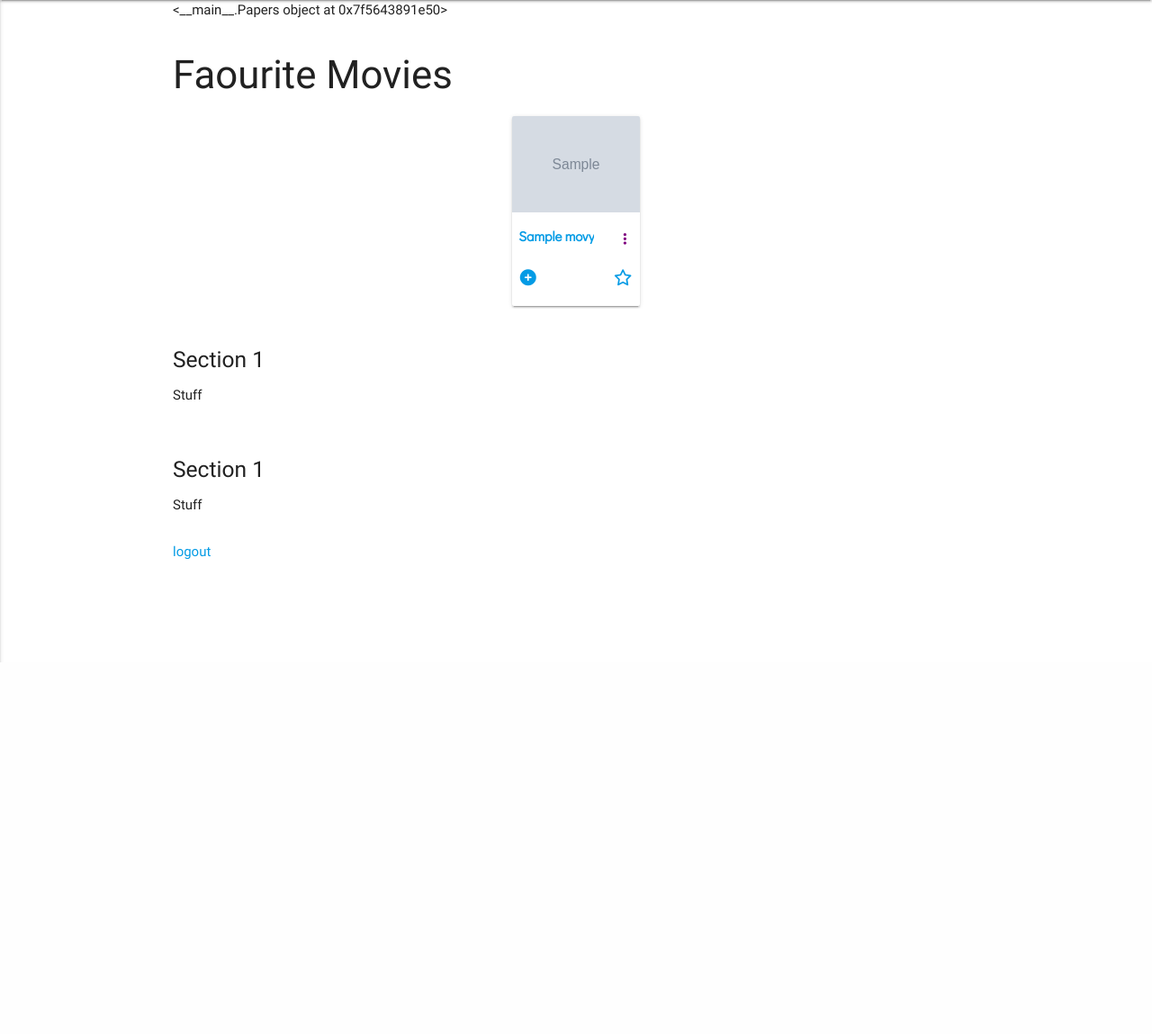
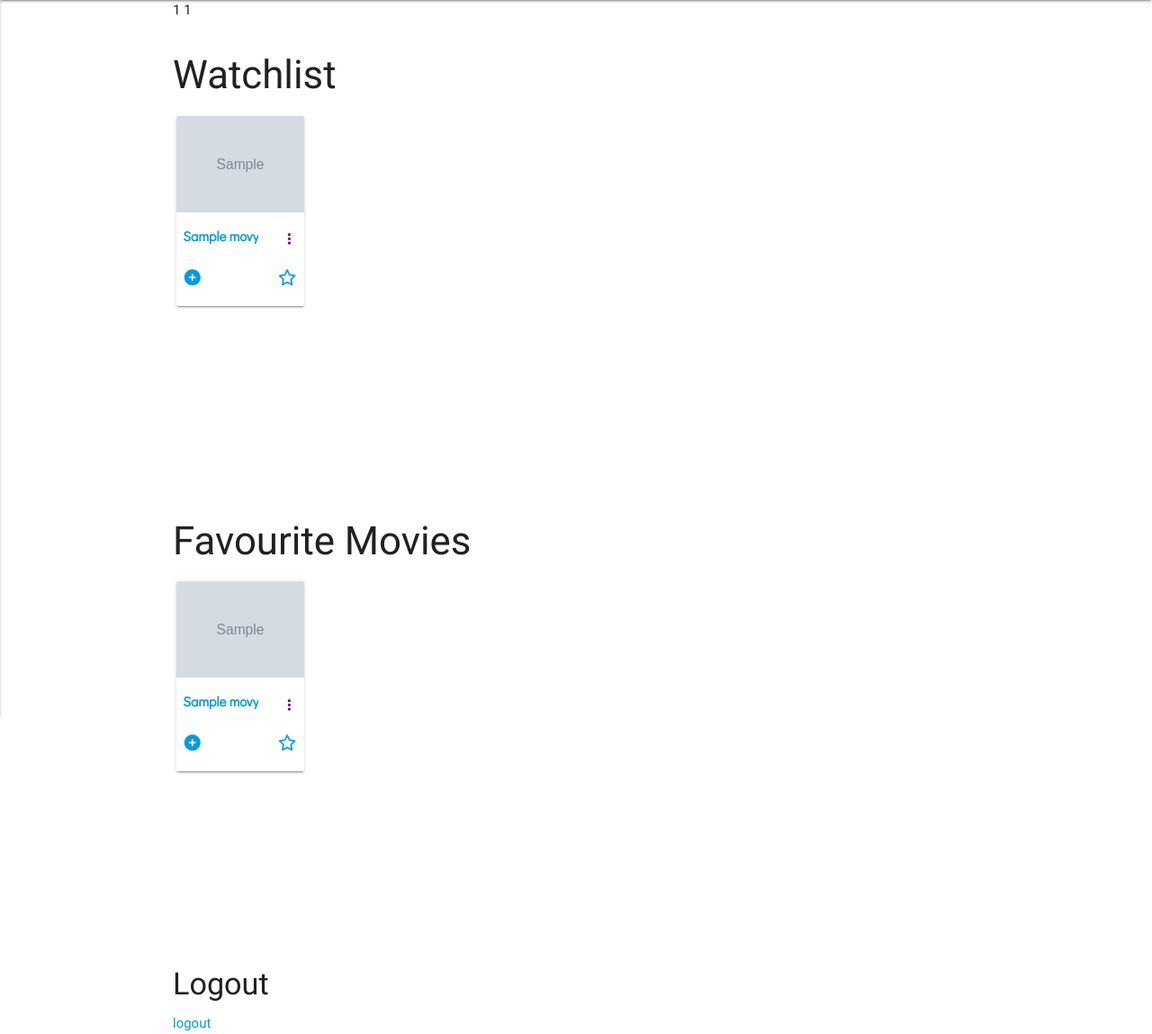
Before and after one commit to Code-Institute-Submissions/SpookySpool, a Flask app: a page that uses templates/base.html in a window 1280 px wide. Shown: the part 64-1213 px from the top of the page at 90% size. Before the commit the page ends 800 px from the top, so only its background shows below. Run offline with Flask 2, Linux system fonts and the light colour scheme; grey boxes marked "Sample" are stand-in pictures; a database or web service that is not in the repository returns one stand-in record (values such as "Sample title"); some libraries are stand-ins or nearby versions.

Commit message:
carousels displaying watchlist and favourite movies added to user_home page

```diff
--- a/app.py
+++ b/app.py
@@ -193,7 +193,7 @@ def insert_movie():
              "user_id": ObjectId(user["_id"])
             }
 
-    mongo.db.test_inserts.insert_one(query)
+    mongo.db.movies.insert_one(query)
 
     #Adds the inserted movie id into the user's submitted movie array
     new_movie = users.find().sort("_id", -1)
@@ -212,10 +212,12 @@ def update_movie(movie_id):
 
 @app.route("/user/<username>")
 def user_home(username):
-    user_data = users.find_one({"username": username})
-    favourite_movies = movies.find({"_id": {"$in": user_data["favourites"]}})
+    user = users.find_one({"username": username})
+    watchlist = movies.find({"_id": {"$in": user["watchlist"]}})
+    favourites = movies.find({"_id": {"$in": user["favourites"]}})
 
-    return render_template("user_home.html", user=users.find_one({"username": username}), favourites=favourite_movies)
+    return render_template("user_home.html", user=user, favourites=favourites,
+                           watchlist=watchlist)
 
 
 if __name__ == "__main__":
--- a/static/css/style.css
+++ b/static/css/style.css
@@ -64,3 +64,7 @@ body {
     font-size: larger;
     padding-top: 0em;
 }
+
+.left-align-slick > .slick-list > .slick-track {
+    margin-left:0;
+}
--- a/templates/base.html
+++ b/templates/base.html
@@ -88,13 +88,16 @@
         $('#language_add').click({targetId: "movie_languages", newClass: "language-input", name: "languages", placeholder: "Add language"}, addInput)
         $('#language_remove').click({class: "language-input"}, removeInput)
 
-        $('.carousel').carousel();
-        $('.your-class').slick({
+        $('.carousel').each(function(i){
+            $(this).slick({
             infinite: true,
             slidesToShow: 6,
             slidesToScroll: 3,
             centerPadding: '60px',
         });
+        })
+
+
 
     });
 </script>
--- a/templates/user_home.html
+++ b/templates/user_home.html
@@ -1,11 +1,18 @@
 {% extends "base.html" %}
 {% block content %}
-{{favourites}}
-    <section id="main-content">
+{{watchlist.count()}}
+{{favourites.count()}}
+
 <div class="section">
-            <h3>Faourite Movies</h3>
-			<div class="your-class">
-				{% for movie in favourites %}
+    <h3>Watchlist</h3>
+    {% if watchlist.count() == 0 %}
+        <div class="empty_carousel">
+            <blockquote cite="https://allthetropes.fandom.com/wiki/Move_Along,_Nothing_to_See_Here">"Ok folks, show's over, nothing to see here..."</blockquote>
+            <h4><a href="{{url_for('browse_movies')}}">Browse</a> our collection to add movies!</h4>
+        </div>
+    {% else %}
+	<div class="carousel left-align-slick">
+		{% for movie in watchlist %}
 		<div class="card">
 			<div class="card-image waves-effect waves-block waves-light">
 				<a href="{{url_for('movie_page', movie_id=movie._id)}}">
@@ -20,8 +27,16 @@
 			</div>
 			<div class="card-content icon">
 				<span>
-		                <a class="left" href="#"><i class="fas fa-plus-circle"></i></a>
-		                <a class="right" href="#"><i class="far fa-star"></i></a>
+                    {% if movie._id in user.watchlist %}
+                        <a class="left" href="{{url_for('remove_watchlist', movie_id=movie._id, page='browse_movies')}}"><i class="fas fa-check"></i></a>
+                    {% else %}
+                        <a class="left" href="{{url_for('add_watchlist', movie_id=movie._id, page='browse_movies')}}"><i class="fas fa-plus-circle"></i></a>
+                    {% endif %}
+                    {% if movie._id in user.favourites %}
+                        <a class="right" href="{{url_for('remove_favourite', movie_id=movie._id, page='browse_movies')}}"><i class="fas fa-star"></i></a>
+                    {% else %}
+                        <a class="right" href="{{url_for('add_favourites', movie_id=movie._id, page='browse_movies')}}"><i class="far fa-star"></i></a>
+                    {% endif %}
                 </span>
 			</div>
 			<div class="card-reveal">
@@ -31,15 +46,53 @@
 		</div>
 		{% endfor %}
 	</div>
+    {% endif %}
 </div>
 <div class="section">
-            <h5>Section 1</h5>
-            <p>Stuff</p>
+    <h3>Favourite Movies</h3>
+    {% if favourites.count() == 0 %}
+        <div class="empty_carousel">
+            <blockquote cite="https://www.quotes.net/mquote/1071796">"They're gone! THEY'RE ALL GONE!"</blockquote>
+            <h4><a href="{{url_for('browse_movies')}}">Browse</a> our collection to add movies!</h4>
         </div>
-        <div class="section">
-            <h5>Section 1</h5>
-            <p>Stuff</p>
+    {% else %}
+	<div class="carousel left-align-slick">
+		{% for movie in watchlist %}
+		<div class="card">
+			<div class="card-image waves-effect waves-block waves-light">
+				<a href="{{url_for('movie_page', movie_id=movie._id)}}">
+					<img src="{{movie.img_url}}">
+                </a>
 			</div>
-    </section>
+			<div class="card-content">
+				<a href="{{url_for('movie_page', movie_id=movie._id)}}">
+					<p class="card-info heading-text med">{{movie.title}}</p>
+				</a>
+				<i class="activator right fas fa-ellipsis-v"></i>
+			</div>
+			<div class="card-content icon">
+				<span>
+                    {% if movie._id in user.watchlist %}
+                        <a class="left" href="{{url_for('remove_watchlist', movie_id=movie._id, page='browse_movies')}}"><i class="fas fa-check"></i></a>
+                    {% else %}
+                        <a class="left" href="{{url_for('add_watchlist', movie_id=movie._id, page='browse_movies')}}"><i class="fas fa-plus-circle"></i></a>
+                    {% endif %}
+                    {% if movie._id in user.favourites %}
+                        <a class="right" href="{{url_for('remove_favourite', movie_id=movie._id, page='browse_movies')}}"><i class="fas fa-star"></i></a>
+                    {% else %}
+                        <a class="right" href="{{url_for('add_favourites', movie_id=movie._id, page='browse_movies')}}"><i class="far fa-star"></i></a>
+                    {% endif %}
+                </span>
+			</div>
+			<div class="card-reveal">
+				<span class="card-title"><i class=" med right fas fa-times"></i></span>
+				<p class="body-text med">{{movie.description}}</p>
+			</div>
+		</div>
+		{% endfor %}
+	</div>
+    {% endif %}
+</div>
+	<h4>Logout</h4>
 	<a href="{{url_for('logout')}}">logout</a>
 	{% endblock %}
```
Also changed, not shown: templates/movie_update.html (+4 -4 lines). Lines whose indentation alone changed are shown as unchanged.
